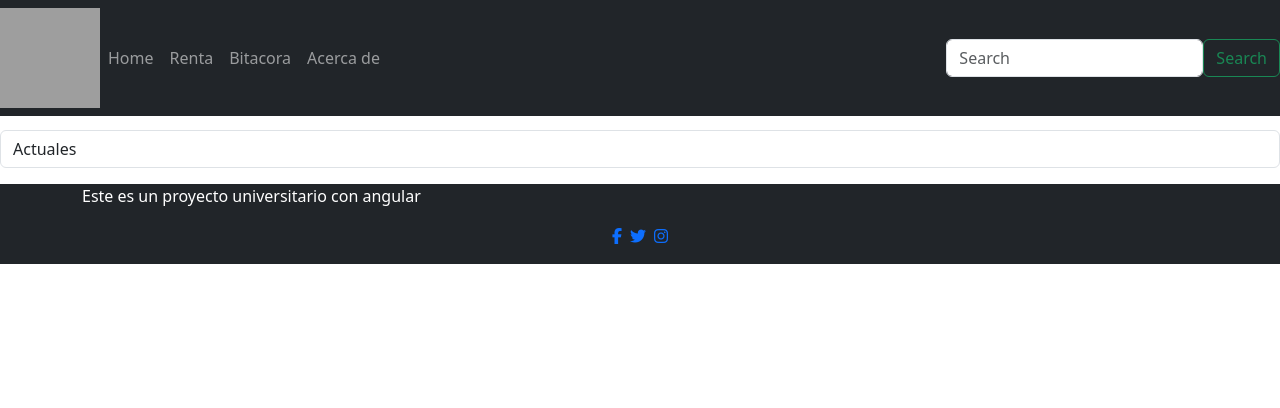
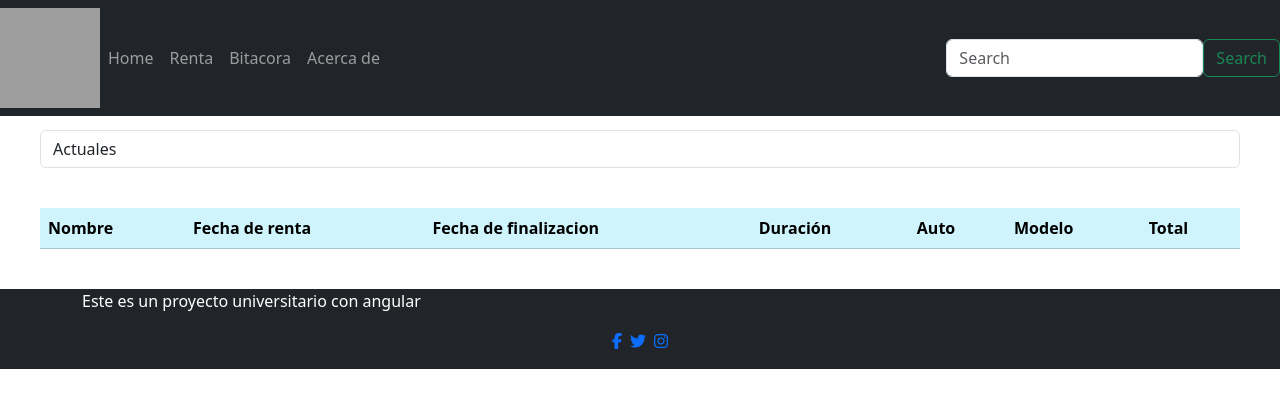
Before and after one commit to HManuelCC/Renta-Automoviles, an Angular app: page /bitacora in a window 1280 px wide. Shown: the top 408 px of the page. Built offline with nearby package versions, Linux system fonts and the light colour scheme; grey boxes are pictures that could not be loaded.

Commit message:
Rentas agregadas y validaciones

```diff
--- a/src/app/Opciones/RentaModule/renta/renta.component.ts
+++ b/src/app/Opciones/RentaModule/renta/renta.component.ts
@@ -44,11 +44,14 @@ export class RentaComponent implements OnInit{
     if(fecha=='' || hora==''){
       return false;
     }
-    let fechaActual = new Date();
+    let fechaActual = new Date(this.datePipe.transform(Date.now(),'yyyy-MM-dd HH:mm:ss'));
+    console.log(fechaActual);
     let fechaSeleccionada =new Date(fecha);
-    fechaActual.setSeconds(0);
-    fechaSeleccionada.setHours(parseInt(hora.split(':')[0]),parseInt(hora.split(':')[1]));
-    if (fechaSeleccionada.getTime()>=fechaActual.getTime()) {
+    fechaSeleccionada=new Date(this.datePipe.transform(fecha,'yyyy-MM-dd HH:mm:ss'))
+    fechaSeleccionada.setHours(Number(hora.split(':')[0]));
+    fechaSeleccionada.setMinutes(Number(hora.split(':')[1]));
+
+    if (fechaSeleccionada.getTime()>fechaActual.getTime()) {
       return true;
     }else{
       Swal.fire({
--- a/src/app/Opciones/bitacora/bitacora.component.css
+++ b/src/app/Opciones/bitacora/bitacora.component.css
@@ -0,0 +1,6 @@
+.margin-all-40{
+    margin: 40px;
+}
+.border-circular{
+    border-radius: 15px;
+}
--- a/src/app/Opciones/bitacora/bitacora.component.html
+++ b/src/app/Opciones/bitacora/bitacora.component.html
@@ -1,4 +1,5 @@
 <div>
+    <div class="margin-all-40">
         <select class="form-control" name="opciones" id="opciones" [(ngModel)]="opcionSeleccionada">
             @for (opcion of opciones; track $index) {
                 <option value="{{opcion}}">{{opcion}}</option>
@@ -7,16 +8,67 @@
     </div>
     @switch (opcionSeleccionada) {
         @case ("Actuales") {
-        <ul>
+            <div class="margin-all-40">
+                <table class="table table-success table-striped border-circular">
+                    <thead>
+                        <tr class="table-info">
+                            <th>Nombre</th>
+                            <th>Fecha de renta</th>
+                            <th>Fecha de finalizacion</th>
+                            <th>Duración</th>
+                            <th>Auto</th>
+                            <th>Modelo</th>
+                            <th>Total</th>
+                        </tr>
+                    </thead>
+                    <tbody>
                         @for (renta of rentasActuales; track $index) {
-                <li>{{renta.auto.modelo}}</li>
+                            <tr>
+                                <td>{{renta.datos.nombre}}</td>
+                                <td>{{fechaInicio(renta.datos.fecha,renta.datos.hora) | date:'medium'}}</td>
+                                <td>{{fechaFinalizacion(renta.datos.fecha,renta.datos.hora,renta.datos.duracion) | date:'medium'}}</td>
+                                <td>{{renta.datos.duracion+" días"}}</td>
+                                <td>{{renta.auto.marca}}</td>
+                                <td>{{renta.auto.modelo}}</td>
+                                <td>{{(renta.auto.precio*renta.datos.duracion)|currency:'USD'}}</td>
+                            </tr>
                         }
-        </ul>
+                    </tbody>
+                </table>
+            </div>
         }
         @case ("Pasadas") {
-
+            <div class="margin-all-40">
+                <table class="table table-warning table-striped border-circular">
+                    <thead>
+                        <tr class="table-danger">
+                            <th>Nombre</th>
+                            <th>Fecha de renta</th>
+                            <th>Fecha de finalizacion</th>
+                            <th>Duración</th>
+                            <th>Auto</th>
+                            <th>Modelo</th>
+                            <th>Total</th>
+                        </tr>
+                    </thead>
+                    <tbody>
+                        @for (renta of rentasPasadas; track $index) {
+                            <tr>
+                                <td>{{renta.datos.nombre}}</td>
+                                <td>{{fechaInicio(renta.datos.fecha,renta.datos.hora) | date:'medium'}}</td>
+                                <td>{{fechaFinalizacion(renta.datos.fecha,renta.datos.hora,renta.datos.duracion) | date:'medium'}}</td>
+                                <td>{{renta.datos.duracion+" días"}}</td>
+                                <td>{{renta.auto.marca}}</td>
+                                <td>{{renta.auto.modelo}}</td>
+                                <td>{{(renta.auto.precio*renta.datos.duracion)|currency:'USD'}}</td>
+                            </tr>
+                        }
+                    </tbody>
+                </table>
+            </div>
         }
         @default {
             <div>No se como llegaste a esto pero :)</div>
         }
     }
+</div>
--- a/src/app/Opciones/bitacora/bitacora.component.ts
+++ b/src/app/Opciones/bitacora/bitacora.component.ts
@@ -1,11 +1,12 @@
 import { Component, OnInit } from '@angular/core';
 import { Renta, RentaService } from '../../services/Renta/renta.service';
 import { FormsModule } from '@angular/forms';
+import { CommonModule, DatePipe } from '@angular/common';
 
 @Component({
   selector: 'app-bitacora',
   standalone: true,
-  imports: [FormsModule],
+  imports: [FormsModule,CommonModule],
   templateUrl: './bitacora.component.html',
   styleUrl: './bitacora.component.css'
 })
@@ -14,12 +15,27 @@ export class BitacoraComponent implements OnInit{
   rentasPasadas:Array<Renta>=[];
   opciones=['Actuales','Pasadas'];
   opcionSeleccionada='Actuales';
+  private datePipe: any;
 
   constructor(private renta:RentaService) {
+    this.datePipe=new DatePipe('en-US');
   }
 
   ngOnInit(): void {
     this.rentasActuales=this.renta.getRentasActuales();
     this.rentasPasadas=this.renta.getRentasPasadas();
   }
+
+  fechaFinalizacion(fecha:string,hora:string,cant:number){
+    let fechaFinalizacion = new Date(this.datePipe.transform(fecha,'yyyy-MM-dd HH:mm:ss'));
+    fechaFinalizacion.setHours(parseInt(hora.split(':')[0]),parseInt(hora.split(':')[1]));
+    fechaFinalizacion.setDate(fechaFinalizacion.getDate()+(cant));
+    return fechaFinalizacion;
+  }
+
+  fechaInicio(fecha:string,hora:string){
+    let fechaInicio = new Date(this.datePipe.transform(fecha,'yyyy-MM-dd HH:mm:ss'));
+    fechaInicio.setHours(parseInt(hora.split(':')[0]),parseInt(hora.split(':')[1]));
+    return fechaInicio;
+  }
 }
--- a/src/app/services/Renta/renta.service.ts
+++ b/src/app/services/Renta/renta.service.ts
@@ -1,7 +1,8 @@
 import { Injectable } from '@angular/core';
 import { Autos } from '../Productos/Autos';
 import { FormGroup } from '@angular/forms';
-import { DatosRentas } from './DatosRentas';
+import { DatosRentas } from './Datos';
+import { DatePipe } from '@angular/common';
 
 @Injectable({
   providedIn: 'root'
@@ -9,8 +10,11 @@ import { DatosRentas } from './DatosRentas';
 export class RentaService {
 
   private listRentas:Array<Renta>=localStorage.getItem('rentas')?JSON.parse(localStorage.getItem('rentas')||'[]'):[];
+  private datePipe: any;
 
-  constructor() { }
+  constructor() {
+    this.datePipe=new DatePipe('en-US');
+  }
 
   setProcutos(auto:Autos,datos:FormGroup){
     let renta={
@@ -31,8 +35,8 @@ export class RentaService {
       return [];
     }else{
       return this.listRentas.filter((renta)=>{
-        let fechaExpiracion = new Date(renta.datos.fecha);
-        fechaExpiracion.setHours(parseInt(renta.datos.hora.split(':')[0]),parseInt(renta.datos.hora.split(':')[1]));
+        let fechaExpiracion = new Date(this.datePipe.transform(renta.datos.fecha,'yyyy-MM-dd HH:mm:ss'));
+        fechaExpiracion.setHours(Number(renta.datos.hora.split(':')[0]),Number(renta.datos.hora.split(':')[1]));
         fechaExpiracion.setDate(fechaExpiracion.getDate()+renta.datos.duracion);
         return fechaExpiracion.getTime()<new Date().getTime();
       });
@@ -45,8 +49,8 @@ export class RentaService {
       return [];
     }else{
       return this.listRentas.filter((renta)=>{
-        let fechaExpiracion = new Date(renta.datos.fecha);
-        fechaExpiracion.setHours(parseInt(renta.datos.hora.split(':')[0]),parseInt(renta.datos.hora.split(':')[1]));
+        let fechaExpiracion = new Date(this.datePipe.transform(renta.datos.fecha,'yyyy-MM-dd HH:mm:ss'));
+        fechaExpiracion.setHours(Number(renta.datos.hora.split(':')[0]),Number(renta.datos.hora.split(':')[1]));
         fechaExpiracion.setDate(fechaExpiracion.getDate()+renta.datos.duracion);
         return fechaExpiracion.getTime()>=new Date().getTime();
       });
```
Also changed, not shown: src/app/services/Renta/Datos.ts (renamed from src/app/services/Renta/DatosRentas.ts). Lines whose indentation alone changed are shown as unchanged.
